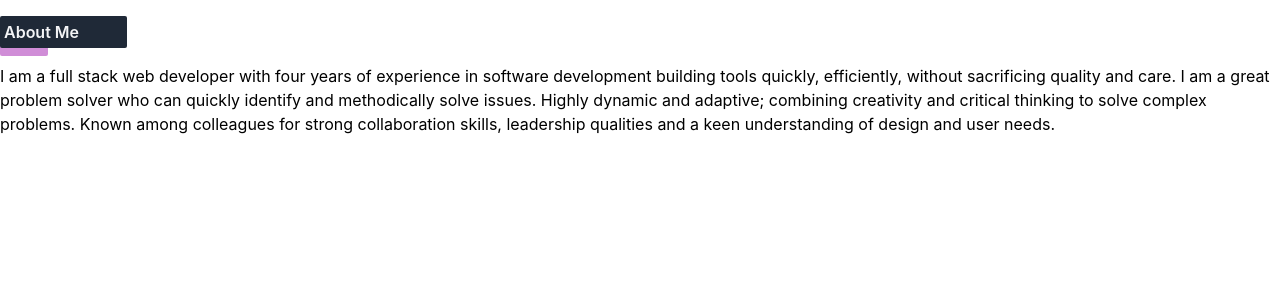
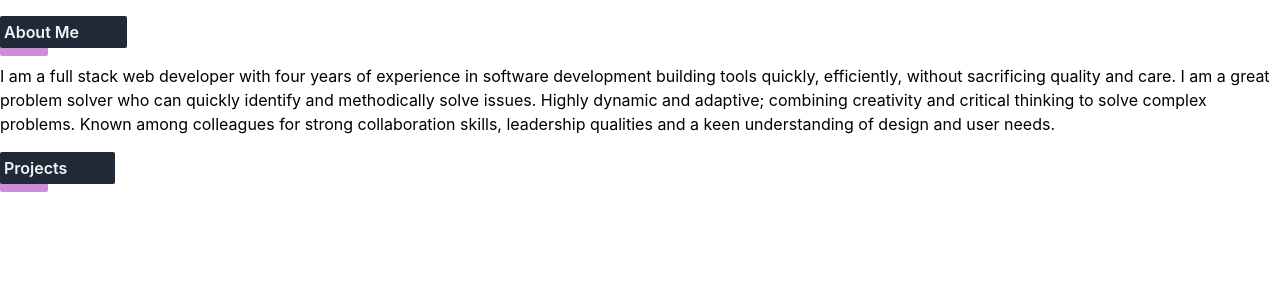
Before and after one commit to brianalegre/Resume, a React (Create React App) app: page / in a window 1280 px wide. Shown: the top 300 px of the page. Built offline with nearby package versions, Linux system fonts and the light colour scheme.

Commit message:
fixed className issue.  Added some resumeData, testing props for Projects

```diff
--- a/src/App.js
+++ b/src/App.js
@@ -1,10 +1,21 @@
 import './App.css';
+
+// Import Components
 import AboutMe from './components/AboutMe'
+import Projects from './components/Projects'
 
+// Import Data
+import resumeData from './resume.js'
+
+// App
 function App() {
   return (
-    <AboutMe />
+    <>
+      <AboutMe />
+      <Projects resumeData={resumeData} />
+    </>
   )
 }
 
+// Export App
 export default App;
--- a/src/components/AboutMe.js
+++ b/src/components/AboutMe.js
@@ -6,11 +6,11 @@ import React from 'react';
 function AboutMe() {
     return (
         <div>
-            <div class="flex my-4 relative">
-                <p class="font-semibold text-left z-20 bg-gray-800 rounded-sm p-1 pr-12 text-gray-100 flex items-center justify-center">
+            <div className="flex my-4 relative">
+                <p className="font-semibold text-left z-20 bg-gray-800 rounded-sm p-1 pr-12 text-gray-100 flex items-center justify-center">
                     About Me
                 </p>
-                <div class="bg-fuchsia-700 absolute bg-opacity-50 w-12 top-4 z-10 h-6 rounded-sm"></div>
+                <div className="bg-fuchsia-700 absolute bg-opacity-50 w-12 top-4 z-10 h-6 rounded-sm"></div>
             </div>
             <p>
                 {/* I am a full stack web developer with a background in customer service and
--- /dev/null
+++ b/src/components/Projects.js
@@ -0,0 +1,34 @@
+// Import React
+import React from 'react';
+
+
+// Projects component
+function Projects(resumeData) {
+
+    // Map through projects
+    // const projects = resumeData.map((project) => (
+    //     <div className="project">
+    //         {/* <h3>{project.name}</h3> */}
+
+    //     </div>
+    // ))
+
+    console.log(resumeData)
+
+    return (
+        <div>
+            <div className="flex my-4 relative">
+                <p className="font-semibold text-left z-20 bg-gray-800 rounded-sm p-1 pr-12 text-gray-100 flex items-center justify-center">
+                    Projects
+                </p>
+                <div class="bg-fuchsia-700 absolute bg-opacity-50 w-12 top-4 z-10 h-6 rounded-sm"></div>
+            </div>
+            {/* {projects} */}
+        </div>
+    )
+
+}
+
+
+// Export Projects component
+export default Projects;
--- /dev/null
+++ b/src/resume.js
@@ -0,0 +1,35 @@
+const resumeData = [
+
+    {
+        "projects": [
+            {
+                "name": "No Free Toes",
+                "displayName": "No Free Toes",
+                "summary": "A full stack application using the MERN stack. It is a booking platform for service-based businesses like, 'Hair Cuts, Eye Lashes, etc...",
+                "website": "https://nofreetoes.herokuapp.com/",
+                "githubUrl": "https://github.com/brianalegre/No-Free-Toes",
+                "primaryLanguage": "Javascript"
+            },
+            {
+                "name": "OldEgg",
+                "displayName": "OldEgg",
+                "summary": "OldEgg is a full-stack e-commerce application for buying electronics",
+                "website": "https://oldegg.herokuapp.com/",
+                "githubUrl": "https://github.com/brianalegre/OldEgg",
+                "primaryLanguage": "Javascript"
+            },
+        ]
+    },
+    {
+        "experience": [
+            {
+                "company": "The Home Depot",
+                "position": "Sales Associate",
+                "startDate": "2019-01-01",
+                "endDate": "2020-01-01",
+            }
+        ]
+    },
+]
+
+export default resumeData
```
